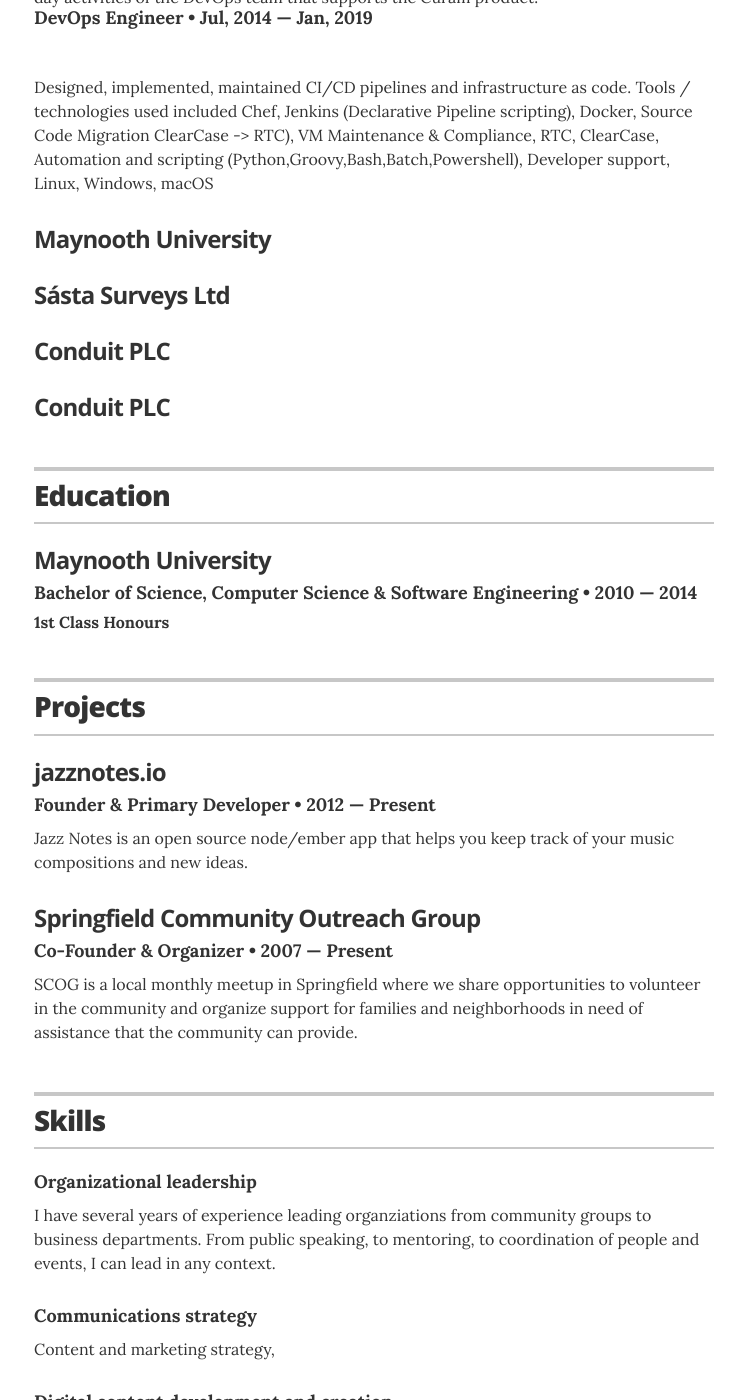
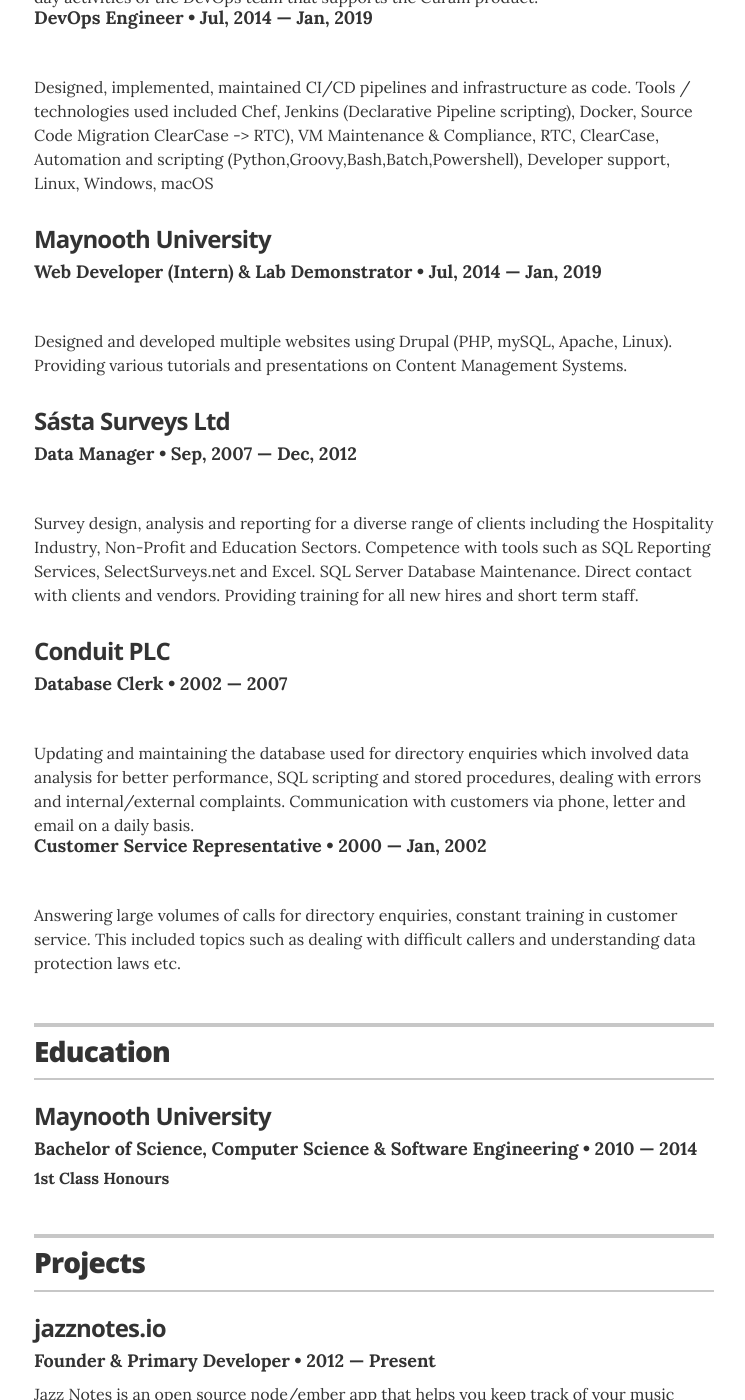
Before and after one commit to salob/resume, a Jekyll site: the page built from index.html, in a window 1280 px wide and 1400 px high, scrolled down 1100 px. Shown: the whole window, without its empty margins (266-1011 px from the left). Built offline with Jekyll 4.4.1, drawn with Linux system fonts in a browser that asks for light colours.

Commit message:
fix loop

```diff
--- a/_data/experience.yml
+++ b/_data/experience.yml
@@ -26,25 +26,25 @@
 
 # WebDev & Lab Demonstrator
 - company: Maynooth University
-  position: Web Developer (Intern) & Lab Demonstrator
-  duration:  Jul, 2014 &mdash; Jan, 2019
-  summary: Designed and developed multiple websites using Drupal (PHP, mySQL, Apache, Linux). Providing various tutorials and presentations on Content Management Systems.
+  roles:
+  - position: Web Developer (Intern) & Lab Demonstrator
+    duration:  Jul, 2014 &mdash; Jan, 2019
+    summary: Designed and developed multiple websites using Drupal (PHP, mySQL, Apache, Linux). Providing various tutorials and presentations on Content Management Systems.
 
 # Data Manager
 - company: Sásta Surveys Ltd
-  position: Data Manager
-  duration:  Sep, 2007 &mdash; Dec, 2012
-  summary: Survey design, analysis and reporting for a diverse range of clients including the Hospitality Industry, Non-Profit and Education Sectors. Competence with tools such as SQL Reporting Services, SelectSurveys.net and Excel. SQL Server Database Maintenance. Direct contact with clients and vendors. Providing training for all new hires and short term staff.
+  roles:
+  - position: Data Manager
+    duration:  Sep, 2007 &mdash; Dec, 2012
+    summary: Survey design, analysis and reporting for a diverse range of clients including the Hospitality Industry, Non-Profit and Education Sectors. Competence with tools such as SQL Reporting Services, SelectSurveys.net and Excel. SQL Server Database Maintenance. Direct contact with clients and vendors. Providing training for all new hires and short term staff.
 
 
-# DB Clerk
+# Conduit
 - company: Conduit PLC
-  position: Database Clerk
-  duration:  2002 &mdash; 2007
-  summary: Updating and maintaining the database used for directory enquiries which involved data analysis for better performance, SQL scripting and stored procedures, dealing with errors and internal/external complaints. Communication with customers via phone, letter and email on a daily basis.
-
-# CSR
-- company: Conduit PLC
-  position: Customer Service Representative
-  duration:  2000 &mdash; Jan, 2002
-  summary: Answering large volumes of calls for directory enquiries, constant training in customer service. This included topics such as dealing with difficult callers and understanding data protection laws etc.
+  roles:
+  - position: Database Clerk
+    duration:  2002 &mdash; 2007
+    summary: Updating and maintaining the database used for directory enquiries which involved data analysis for better performance, SQL scripting and stored procedures, dealing with errors and internal/external complaints. Communication with customers via phone, letter and email on a daily basis.
+  - position: Customer Service Representative
+    duration:  2000 &mdash; Jan, 2002
+    summary: Answering large volumes of calls for directory enquiries, constant training in customer service. This included topics such as dealing with difficult callers and understanding data protection laws etc.
```
